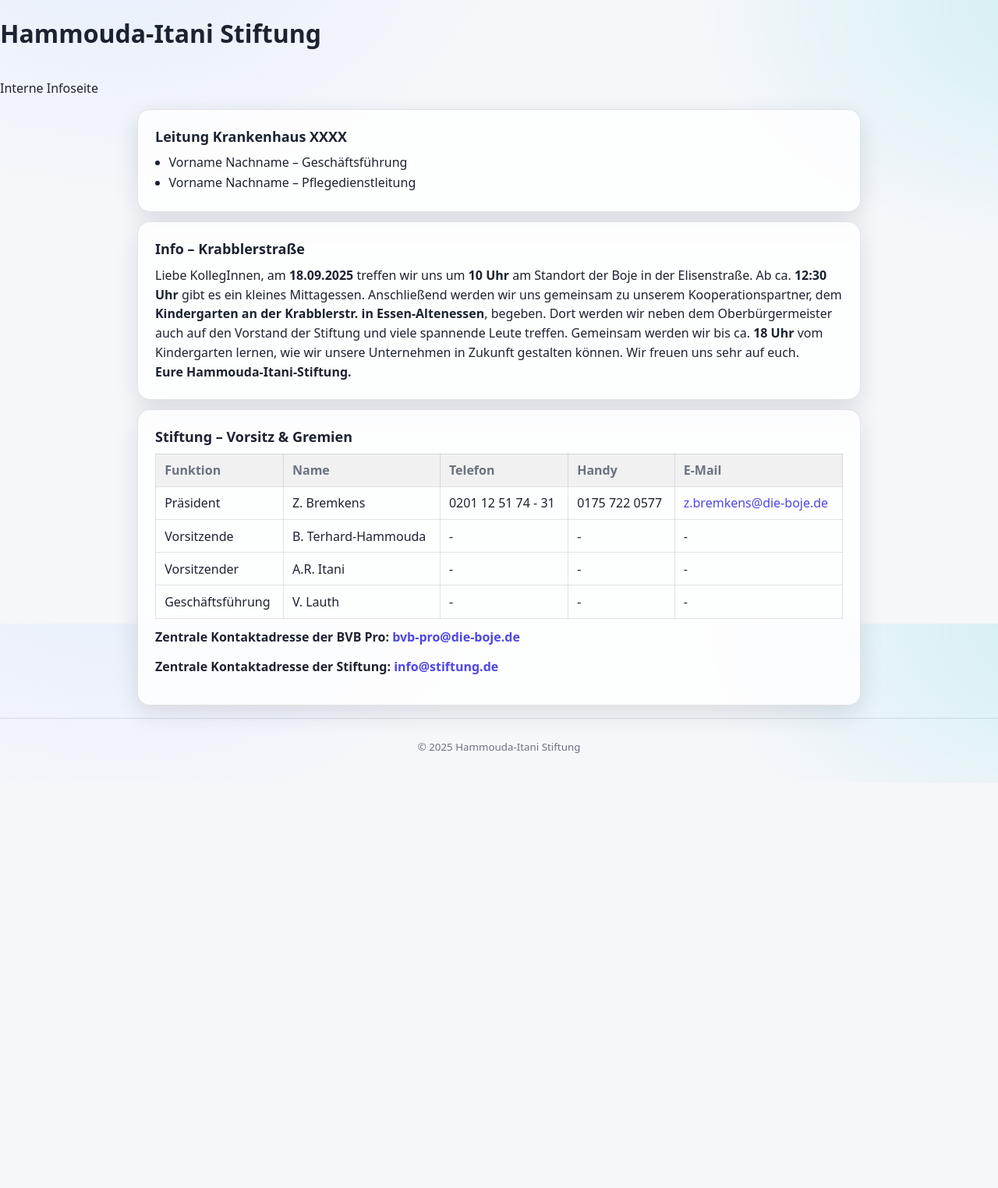
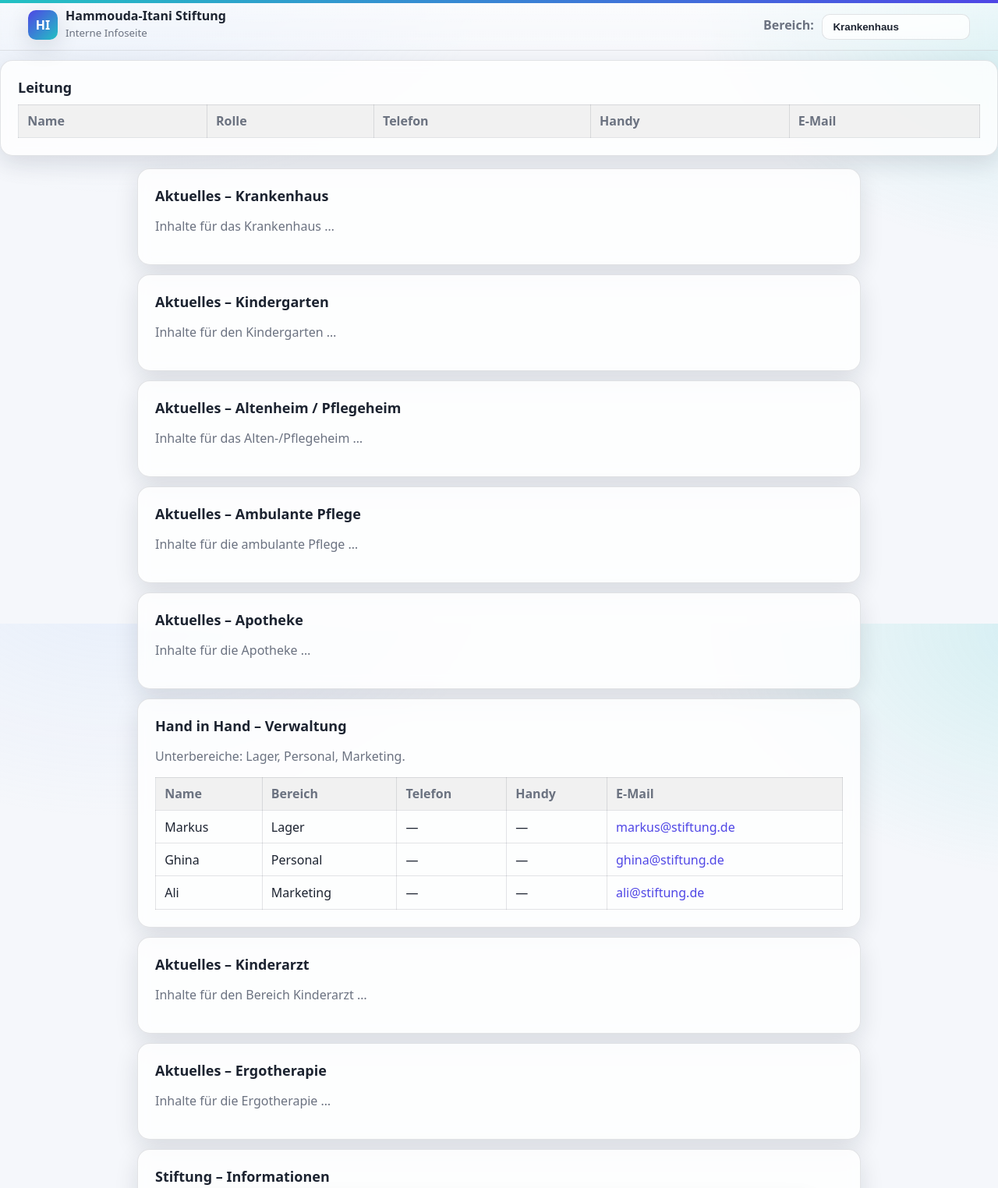
Before and after one commit to BvB-Pro/hammouda-itani-projekt, a plain HTML site: page index.html in a window 1280 px wide. Shown: the top 1524 px of the page at 78% size. Before the commit the page ends 1004 px from the top, so only its background shows below. Drawn offline with Linux system fonts and the light colour scheme; no server answers.

Commit message:
Update index.html

```diff
--- a/index.html
+++ b/index.html
@@ -7,27 +7,128 @@
   <link rel="stylesheet" href="style.css" />
 </head>
 <body>
-  <!-- Kopfbereich -->
-  <header class="header">
+  <!-- Optional: dein v4 Deko-Balken -->
+  <div class="paintbar"></div>
+
+  <!-- Header wie in v4 -->
+  <header class="app-header">
     <div class="brand">
-      <h1>Hammouda-Itani Stiftung</h1>
+      <div class="logo">HI</div>
+      <div class="brand-text">
+        <strong>Hammouda-Itani Stiftung</strong>
+        <small>Interne Infoseite</small>
       </div>
-    <p class="subtitle">Interne Infoseite</p>
+    </div>
+
+    <nav class="nav">
+      <!-- Einfache Facility-Auswahl -->
+      <label for="facilitySelect" class="muted" style="font-weight:600;">Bereich:</label>
+      <select id="facilitySelect" class="btn">
+        <option value="krankenhaus">Krankenhaus</option>
+        <option value="kindergarten">Kindergarten</option>
+        <option value="altenheim">Altenheim / Pflegeheim</option>
+        <option value="ambulant">Ambulante Pflege</option>
+        <option value="apotheke">Apotheke</option>
+        <option value="verwaltung">Hand in Hand Verwaltung</option>
+        <option value="kinderarzt">Kinderarzt</option>
+        <option value="ergotherapie">Ergotherapie</option>
+        <option value="stiftung">Stiftung</option>
+      </select>
+    </nav>
   </header>
 
-  <main class="container">
-    <!-- 1) Leitung überall -->
-    <section id="leadershipBar" class="panel">
-      <h2 class="panel-title" id="leadershipTitle">Leitung Krankenhaus XXXX</h2>
-      <ul id="leadershipNames" class="list">
-        <li>Vorname Nachname – Geschäftsführung</li>
-        <li>Vorname Nachname – Pflegedienstleitung</li>
-      </ul>
+  <!-- Leadership-Bar: wird von app.js befüllt -->
+  <section id="leadershipPanel" class="panel show">
+    <h3 id="leadershipTitle" class="panel-title">Leitung</h3>
+    <!-- Entweder Liste ODER Tabelle – wir nutzen eine Tabelle (Name, Rolle, Tel, Handy, E-Mail) -->
+    <table id="leadershipTable" class="board-table" aria-label="Leitungskontakte">
+      <thead>
+        <tr>
+          <th>Name</th>
+          <th>Rolle</th>
+          <th>Telefon</th>
+          <th>Handy</th>
+          <th>E-Mail</th>
+        </tr>
+      </thead>
+      <tbody id="leadershipBody">
+        <!-- wird dynamisch gefüllt -->
+      </tbody>
+    </table>
   </section>
 
-    <!-- 2) Stiftungsseite: Krabblerstraße-Hinweis -->
-    <section id="foundationNote" class="panel">
-      <h2 class="panel-title">Info – Krabblerstraße</h2>
+  <main class="container">
+    <!-- Krankenhaus -->
+    <section id="view-krankenhaus" class="panel show" data-view>
+      <h2 class="panel-title">Aktuelles – Krankenhaus</h2>
+      <p class="muted">Inhalte für das Krankenhaus …</p>
+    </section>
+
+    <!-- Kindergarten -->
+    <section id="view-kindergarten" class="panel" data-view>
+      <h2 class="panel-title">Aktuelles – Kindergarten</h2>
+      <p class="muted">Inhalte für den Kindergarten …</p>
+    </section>
+
+    <!-- Altenheim / Pflegeheim -->
+    <section id="view-altenheim" class="panel" data-view>
+      <h2 class="panel-title">Aktuelles – Altenheim / Pflegeheim</h2>
+      <p class="muted">Inhalte für das Alten-/Pflegeheim …</p>
+    </section>
+
+    <!-- Ambulante Pflege -->
+    <section id="view-ambulant" class="panel" data-view>
+      <h2 class="panel-title">Aktuelles – Ambulante Pflege</h2>
+      <p class="muted">Inhalte für die ambulante Pflege …</p>
+    </section>
+
+    <!-- Apotheke -->
+    <section id="view-apotheke" class="panel" data-view>
+      <h2 class="panel-title">Aktuelles – Apotheke</h2>
+      <p class="muted">Inhalte für die Apotheke …</p>
+    </section>
+
+    <!-- Verwaltung (Hand in Hand) -->
+    <section id="view-verwaltung" class="panel" data-view>
+      <h2 class="panel-title">Hand in Hand – Verwaltung</h2>
+      <p class="muted">Unterbereiche: Lager, Personal, Marketing.</p>
+      <!-- Unterbereiche optional als Tabelle -->
+      <table class="board-table" aria-label="Verwaltung Unterbereiche">
+        <thead>
+          <tr>
+            <th>Name</th>
+            <th>Bereich</th>
+            <th>Telefon</th>
+            <th>Handy</th>
+            <th>E-Mail</th>
+          </tr>
+        </thead>
+        <tbody>
+          <tr><td>Markus</td><td>Lager</td><td>—</td><td>—</td><td><a href="mailto:markus@stiftung.de">markus@stiftung.de</a></td></tr>
+          <tr><td>Ghina</td><td>Personal</td><td>—</td><td>—</td><td><a href="mailto:ghina@stiftung.de">ghina@stiftung.de</a></td></tr>
+          <tr><td>Ali</td><td>Marketing</td><td>—</td><td>—</td><td><a href="mailto:ali@stiftung.de">ali@stiftung.de</a></td></tr>
+        </tbody>
+      </table>
+    </section>
+
+    <!-- Kinderarzt -->
+    <section id="view-kinderarzt" class="panel" data-view>
+      <h2 class="panel-title">Aktuelles – Kinderarzt</h2>
+      <p class="muted">Inhalte für den Bereich Kinderarzt …</p>
+    </section>
+
+    <!-- Ergotherapie -->
+    <section id="view-ergotherapie" class="panel" data-view>
+      <h2 class="panel-title">Aktuelles – Ergotherapie</h2>
+      <p class="muted">Inhalte für die Ergotherapie …</p>
+    </section>
+
+    <!-- Stiftung: Krabblerstraße + Vorstand -->
+    <section id="view-stiftung" class="panel" data-view>
+      <h2 class="panel-title">Stiftung – Informationen</h2>
+
+      <article id="foundationNote" class="card">
+        <h3>Info – Krabblerstraße</h3>
         <p>
           Liebe KollegInnen, am <strong>18.09.2025</strong> treffen wir uns um <strong>10 Uhr</strong> am Standort der
           Boje in der Elisenstraße. Ab ca. <strong>12:30 Uhr</strong> gibt es ein kleines Mittagessen. Anschließend werden
@@ -36,11 +137,10 @@
           Gemeinsam werden wir bis ca. <strong>18 Uhr</strong> vom Kindergarten lernen, wie wir unsere Unternehmen in Zukunft gestalten können.
           Wir freuen uns sehr auf euch. <br> <strong>Eure Hammouda-Itani-Stiftung.</strong>
         </p>
-    </section>
+      </article>
 
-    <!-- 3) Stiftungsseite: Vorsitzende & Gremien -->
-    <section id="foundationBoard" class="panel">
-      <h2 class="panel-title">Stiftung – Vorsitz & Gremien</h2>
+      <article class="card">
+        <h3>Stiftung – Vorsitz & Gremien</h3>
         <table class="board-table">
           <thead>
             <tr>
@@ -62,28 +162,27 @@
             <tr>
               <td>Vorsitzende</td>
               <td>B. Terhard-Hammouda</td>
-            <td>-</td>
-            <td>-</td>
-            <td>-</td>
+              <td>—</td>
+              <td>—</td>
+              <td>—</td>
             </tr>
             <tr>
               <td>Vorsitzender</td>
               <td>A.R. Itani</td>
-            <td>-</td>
-            <td>-</td>
-            <td>-</td>
+              <td>—</td>
+              <td>—</td>
+              <td>—</td>
             </tr>
             <tr>
               <td>Geschäftsführung</td>
               <td>V. Lauth</td>
-            <td>-</td>
-            <td>-</td>
-            <td>-</td>
+              <td>—</td>
+              <td>—</td>
+              <td>—</td>
             </tr>
           </tbody>
         </table>
 
-      <!-- Generelle Stiftungs-E-Mails -->
         <p class="foundation-email">
           Zentrale Kontaktadresse der BVB Pro:
           <a href="mailto:bvb-pro@die-boje.de">bvb-pro@die-boje.de</a>
@@ -92,13 +191,16 @@
           Zentrale Kontaktadresse der Stiftung:
           <a href="mailto:info@stiftung.de">info@stiftung.de</a>
         </p>
+      </article>
     </section>
   </main>
 
-  <footer class="footer">
-    <small>&copy; <span id="year"></span> Hammouda-Itani Stiftung</small>
+  <footer class="app-footer">
+    <button id="printBtn" class="btn ghost" onclick="window.print()" title="Seite drucken">🖨️ Drucken</button>
+    <div class="muted">© <span id="year"></span> Hammouda-Itani Stiftung</div>
   </footer>
 
+  <script type="module" src="app.js"></script>
   <script>
     document.getElementById('year').textContent = new Date().getFullYear();
   </script>
```
Lines whose indentation alone changed are shown as unchanged.
